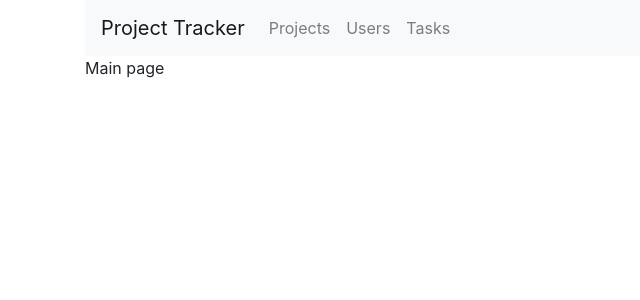
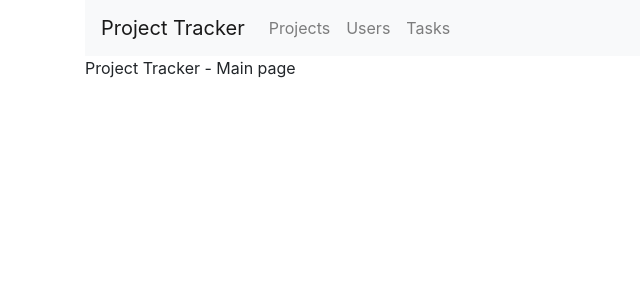
Before and after one commit to jslabs-ru/vue-project-tracker, a Vue app: page / in a window 1280 px wide. Shown: the top 300 px of the page, without its empty margins (0-640 px from the left). Built offline with nearby package versions, Linux system fonts and the light colour scheme.

Commit message:
Change main page text. Add class to root div

```diff
--- a/src/components/Main.vue
+++ b/src/components/Main.vue
@@ -1,6 +1,6 @@
 <template>
-    <div>
-        Main page
+    <div class="root-page">
+        Project Tracker - Main page
 
         <!-- <button
             type="submit"
```
